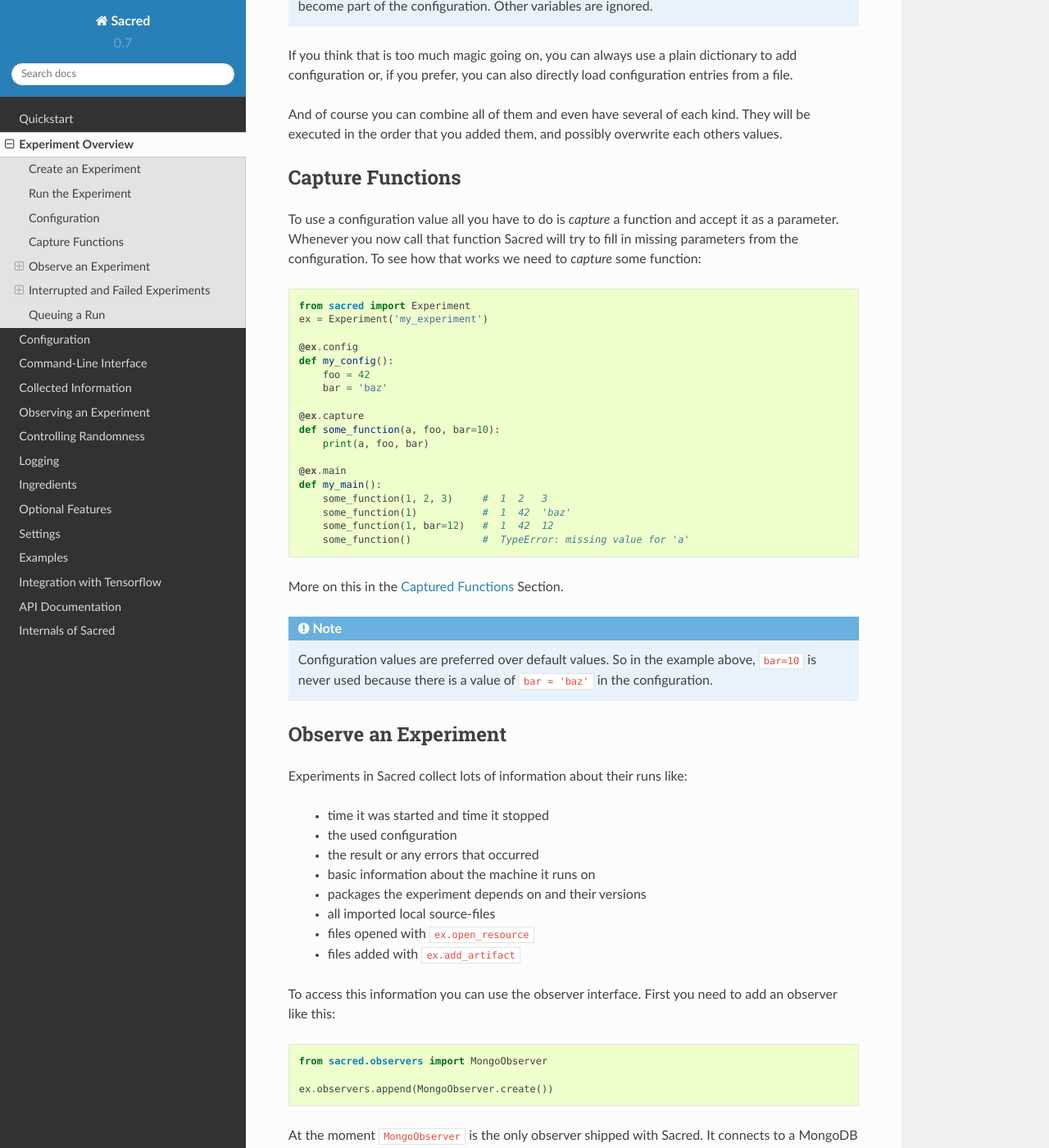
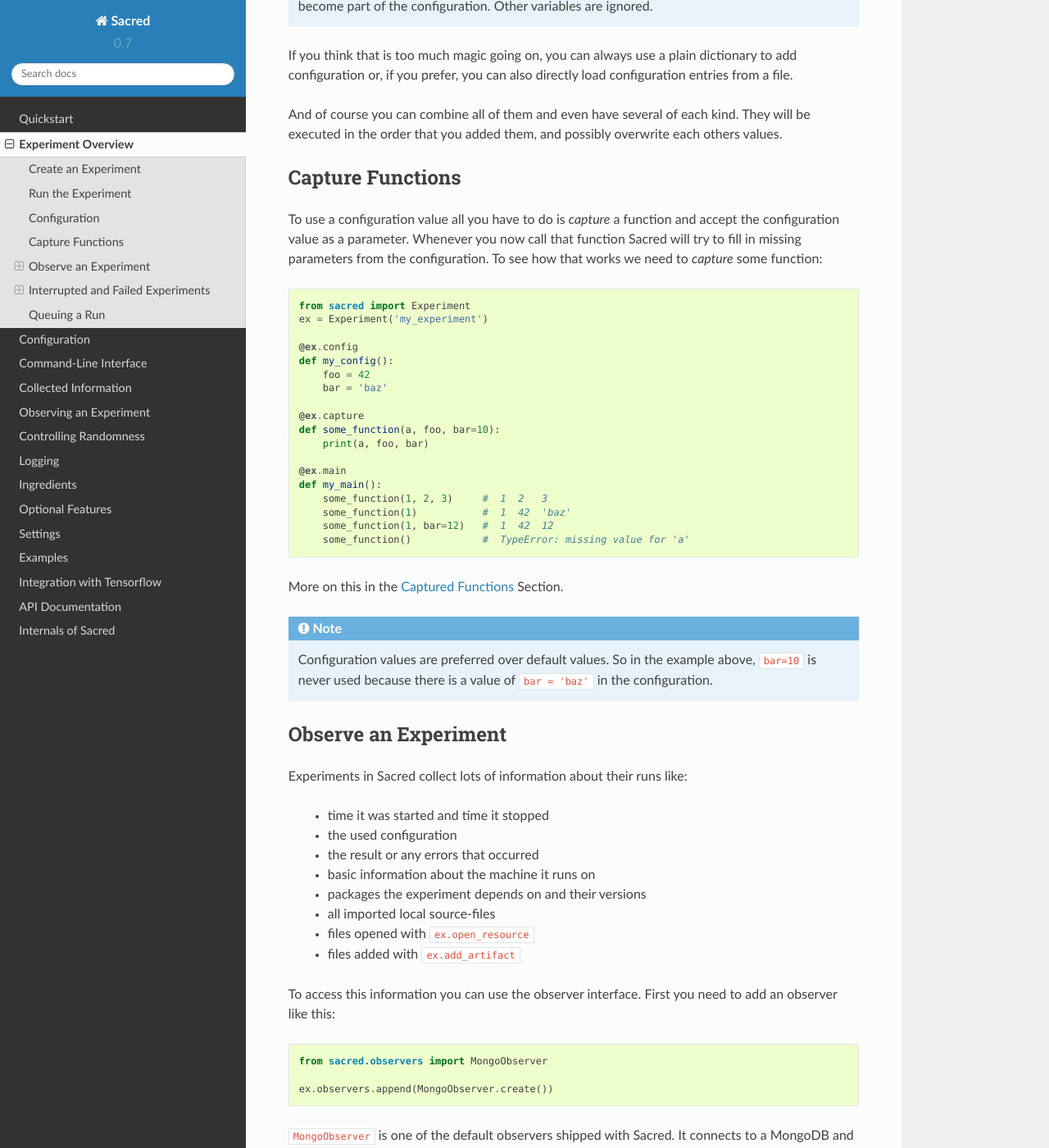
Before and after one commit to IDSIA/sacred, a Sphinx documentation site: the page built from docs/experiment.rst, in a window 1280 px wide and 1400 px high, scrolled down 2432 px. Shown: the whole window at 82% size. Built offline with Sphinx 7.4.7 and the Read the Docs theme 2.0.0, drawn with Linux system fonts in a browser that asks for light colours; some of the changed text lies outside the part shown.

Commit message:
Fix errors in experiment.rst

```diff
--- a/docs/experiment.rst
+++ b/docs/experiment.rst
@@ -129,7 +129,7 @@ and possibly overwrite each others values.
 Capture Functions
 =================
 To use a configuration value all you have to do is *capture* a function and
-accept it as a parameter. Whenever you now call that function Sacred will
+accept the configuration value as a parameter. Whenever you now call that function Sacred will
 try to fill in missing parameters from the configuration.
 To see how that works we need to *capture* some function:
 
@@ -184,7 +184,7 @@ add an observer like this:
 
     ex.observers.append(MongoObserver.create())
 
-At the moment ``MongoObserver`` is the only observer shipped with Sacred.
+``MongoObserver`` is one of the default observers shipped with Sacred.
 It connects to a MongoDB and puts all these information into a document in a
 collection called ``experiments``. You can also add this observer from the
 :doc:`command_line` like this::
@@ -208,7 +208,7 @@ behaviour if no observers are added to the experiment.
 If the capture mode is set to ``sys`` then sacred captures all outputs written
 to ``sys.stdout`` and ``sys.stderr`` such as ``print`` statements, stacktraces
 and logging. In this mode outputs by system-calls, C-extensions or subprocesses
-are likely *not captured*. This behaviour is default for windows.
+are likely *not captured*. This behaviour is default for Windows.
 
 Finally, the ``fd`` mode captures outputs on the file descriptor level, and
 should include all outputs made by the program or any child-processes.
```
